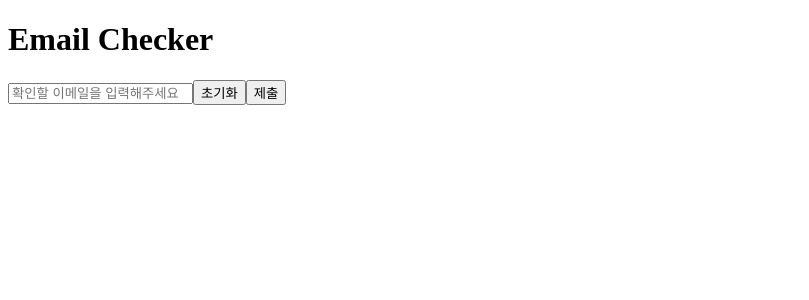
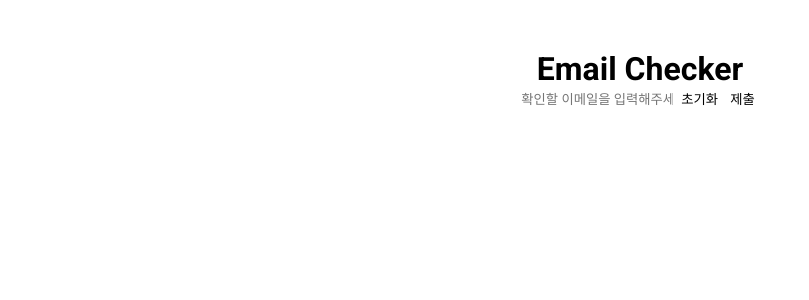
Before and after one commit to Jihyun85/email-checker, a React (Create React App) app: page / in a window 1280 px wide. Shown: the top 300 px of the page, without its empty margins (0-809 px from the left). Built offline with nearby package versions, Linux system fonts and the light colour scheme.

Commit message:
💄 theme 생성 및 적용, GlobalStyle 적용

```diff
--- a/src/App.js
+++ b/src/App.js
@@ -1,13 +1,23 @@
 import React from "react";
+import styled, { ThemeProvider } from "styled-components";
 import Title from "./components/Title";
 import EmailContainer from "./containers/EmailContainer";
+import theme from "./styles/theme";
+
+const Container = styled.div`
+  display: flex;
+  flex-direction: column;
+  align-items: center;
+`;
 
 function App() {
   return (
-    <div className="container">
-      <Title />
-      <EmailContainer />
-    </div>
+    <ThemeProvider theme={theme}>
+      <Container className="container">
+        <Title />
+        <EmailContainer />
+      </Container>
+    </ThemeProvider>
   );
 }
 
--- a/src/index.js
+++ b/src/index.js
@@ -5,12 +5,14 @@ import { Provider } from "react-redux";
 import { composeWithDevTools } from "redux-devtools-extension";
 import App from "./App";
 import rootReducer from "./modules";
+import GlobalStyle from "./styles/GlobalStyle";
 
 const store = createStore(rootReducer, composeWithDevTools());
 
 ReactDOM.render(
   <React.StrictMode>
     <Provider store={store}>
+      <GlobalStyle />
       <App />
     </Provider>
   </React.StrictMode>,
--- /dev/null
+++ b/src/styles/theme.js
@@ -0,0 +1,29 @@
+const fontSizes = {
+  sm: "14px",
+  md: "16px",
+  lg: "18px",
+  xl: "20px",
+  smTitle: "28px",
+  mdTitle: "32px",
+  lgTitle: "40px",
+};
+
+const colors = {
+  mainColor: "#74B9FF",
+  hoverBlue: "#5c92ff",
+  lightGray: "#F5F5F5",
+  hoverGray: "#ebebeb",
+  darkGray: "#808080",
+};
+
+const event = {
+  focusBorder: "0 0 2px 2px rgba(52, 73, 94, 0.8)",
+};
+
+const theme = {
+  fontSizes,
+  colors,
+  event,
+};
+
+export default theme;
```
